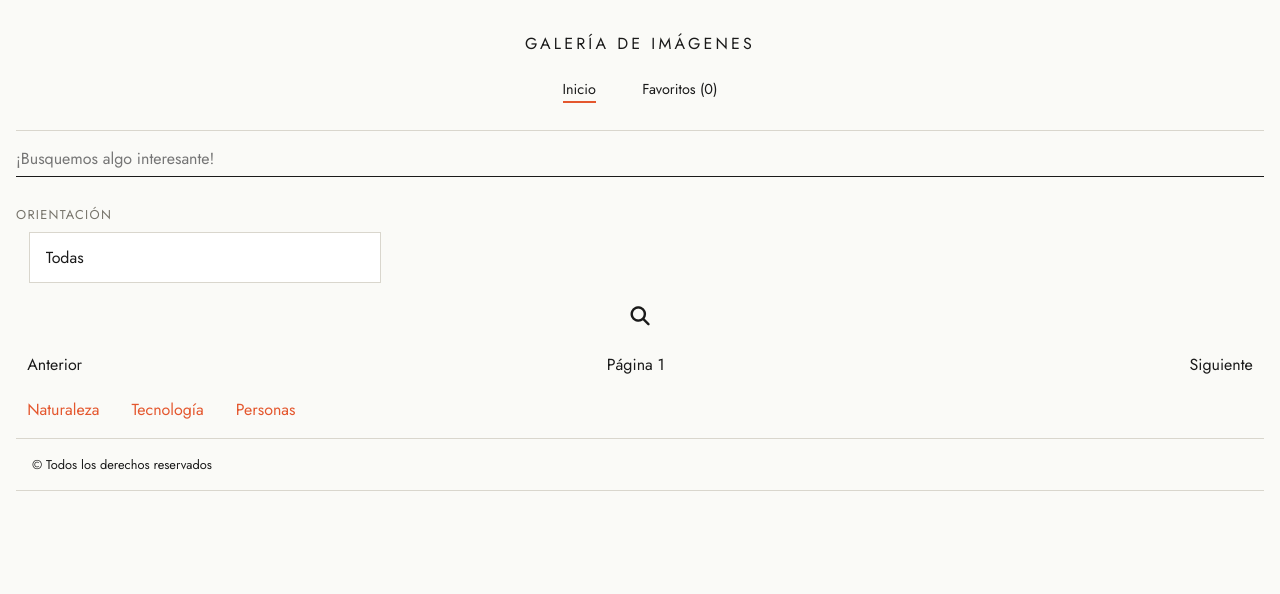
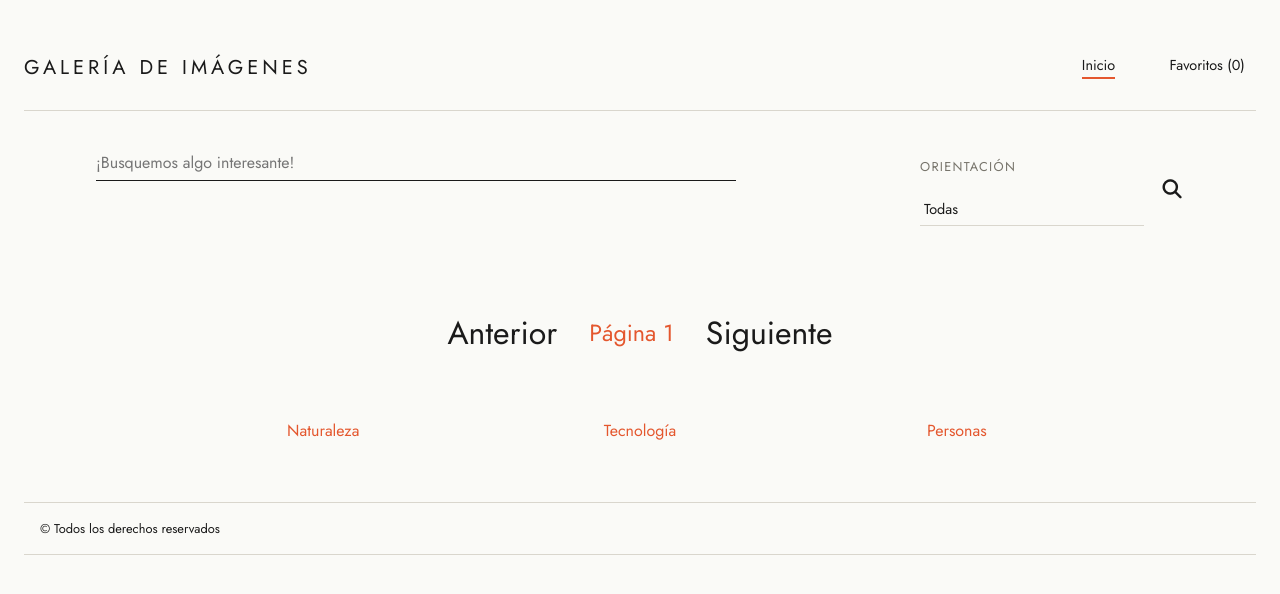
Before and after one commit to jamineska/proyecto-front, a plain HTML site: page index.html in a window 1280 px wide. Drawn offline with Linux system fonts and the light colour scheme; no server answers.

Commit message:
css paginación acabada

```diff
--- a/css/main.css
+++ b/css/main.css
@@ -84,7 +84,7 @@ header nav button {
 }
 
 
-/* ===== BOTONES (todos): sin aspecto de botón ===== */
+/* ===== BOTONES */
 button {
     -webkit-appearance: none;
     appearance: none;
@@ -116,7 +116,6 @@ button:disabled {
 
 /* La clase .activa la pone el JS al pulsar una categoría */
 .boton-categoria.activa {
-    border-bottom-color: var(--acento);
     color: var(--texto);
 }
 
@@ -131,7 +130,7 @@ button:disabled {
 input {
     -webkit-appearance: none;
     appearance: none;
-    font-size: 1rem; /* menos de 16px hace zoom en Safari de iPhone */
+    font-size: 1rem;
     color: var(--texto);
     background: transparent;
     border: none;
@@ -141,7 +140,7 @@ input {
     padding-bottom: 6px;
 }
 
-/* En vez de quitar el contorno, lo cambiamos por algo con estilo */
+
 input:focus {
     outline: none;
     border-bottom-color: var(--acento);
@@ -153,27 +152,30 @@ input:focus {
     font-size: 0.8rem;
     letter-spacing: 0.1em;
     text-transform: uppercase;
+
 }
 
 #selector-orientacion {
     width: 100%;
+    font-family: "Jost", sans-serif;
     max-width: 22rem;
-    padding: 1rem;
-    margin-left: 0.8rem;
+    padding: 0.55rem 1.7rem 0.55rem 0.25rem;
     color: var(--texto);
-    font-size: 1rem;
-    background-color: #fff;
+    font-size: 0.9rem;
+    background-color: transparent;
     background-repeat: no-repeat;
     background-size: 0.3rem 0.3rem;
-    border: 1px solid var(--linea);
+    border: 0;
+    border-bottom: 1px solid var(--linea);
+    border-radius: 0;
     cursor: pointer;
-    transition: border-color 160ms ease, box-shadow 160ms ease;
+    transition: border-color 160ms ease;
     appearance: none;
     -webkit-appearance: none;
 }
 
 #selector-orientacion:hover {
-    border-color: var(--texto-suave);
+    border-bottom-color: var(--texto-suave);
 }
 
 #selector-orientacion:focus-visible {
@@ -184,6 +186,7 @@ input:focus {
 #selector-orientacion option {
     color: var(--texto);
     background-color: var(--fondo);
+    font-family: "Jost", sans-serif;
 }
 
 
@@ -238,16 +241,29 @@ input:focus {
 /* ===== PAGINACIÓN ===== */
 section nav {
     display: flex;
-    justify-content: space-between;
+    justify-content: center;
     align-items: center;
+    gap: 0.5rem;
+    width: fit-content;
+    max-width: 100%;
+    margin: 1.25rem auto;
 }
 
 #boton-pagina-anterior,
 #boton-pagina-siguiente {
-    font-size: 1rem;
+    margin: 1.5rem;
+    font-size: 2rem;
+}
+ #boton-pagina-anterior:hover {
+    color: #E4572E;
 }
 
 
+#texto-numero-pagina {
+    font-size: 1.46rem;
+    color: var(--acento);
+}
+#
 /* ===== MODAL (foto ampliada) ===== */
 #modal-foto {
     position: fixed;
@@ -279,9 +295,96 @@ footer{
    ========================================================= */
 @media (min-width: 600px) {
 
+    body {
+        padding: 1.5rem;
+    }
+
+    header {
+        padding: 1.25rem 0;
+    }
+
+    h1 {
+        font-size: 1.15rem;
+    }
+
+    #formulario-busqueda {
+        display: grid;
+        grid-template-areas:
+            "busqueda etiqueta boton"
+            "error selector boton";
+        grid-template-columns: minmax(0, 1fr) minmax(10rem, 14rem) auto;
+        align-items: center;
+        gap: 0.65rem 1rem;
+        max-width: 54rem;
+        margin: 1.75rem auto;
+    }
+
+    #campo-busqueda {
+        grid-area: busqueda;
+        width: 100%;
+        max-width: 27rem;
+        min-width: 0;
+        margin-top: 0;
+    }
+
+    #mensaje-error-busqueda {
+        grid-area: error;
+        color: var(--acento);
+        font-size: 0.85rem;
+    }
+
+    #formulario-busqueda label[for="selector-orientacion"] {
+        grid-area: etiqueta;
+        margin-top: 0;
+    }
+
+    #selector-orientacion {
+        grid-area: selector;
+        width: 100%;
+        max-width: none;
+        margin-left: 0;
+    }
+
+    #formulario-busqueda > button {
+        grid-area: boton;
+        align-self: stretch;
+        margin: 0;
+    }
+
+    #seccion-inicio > section:first-child {
+        display: flex;
+        flex-wrap: wrap;
+        justify-content: center;
+        gap: 0.5rem;
+        margin: 1.5rem 0;
+    }
+
+    .boton-categoria {
+        flex: 1 1 9rem;
+        max-width: 14rem;
+        margin: 0.4rem;
+        text-align: center;
+    }
+
+    .boton-categoria img {
+        width: 100%;
+        height: 12rem;
+        margin-top: 0.75rem;
+        padding: 0.5rem;
+    }
+
     #galeria-resultados,
     #galeria-favoritos {
         grid-template-columns: repeat(2, 1fr);
+        gap: 1.25rem;
+    }
+
+    .tarjeta-foto img {
+        height: 260px;
+    }
+
+    footer {
+        margin-top: 2rem;
     }
 }
 
@@ -291,8 +394,61 @@ footer{
    ========================================================= */
 @media (min-width: 900px) {
 
+    body {
+        max-width: 1360px;
+        margin: 0 auto;
+    }
+
+    header {
+        display: flex;
+        justify-content: space-between;
+        align-items: center;
+        text-align: left;
+
+    }
+
+    h1 {
+        margin-bottom: 0;
+        font-size: 1.25rem;
+    }
+
+    header nav {
+        gap: 2rem;
+    }
+
+    #formulario-busqueda {
+        max-width: 68rem;
+        margin: 2.5rem auto;
+    }
+
+    #campo-busqueda {
+        max-width: 40rem;
+    }
+
+    #seccion-inicio > section:first-child {
+        gap: 1rem;
+        margin: 2rem 0;
+    }
+
+    .boton-categoria img {
+        height: 15rem;
+    }
+
+    .boton-categoria {
+        max-width: 18rem;
+    }
+
     #galeria-resultados,
     #galeria-favoritos {
         grid-template-columns: repeat(3, 1fr);
+        gap: 3rem;
+    }
+
+    .tarjeta-foto img {
+        height: 300px;
+    }
+
+    footer {
+        margin-top: 3rem;
     }
 }
```
